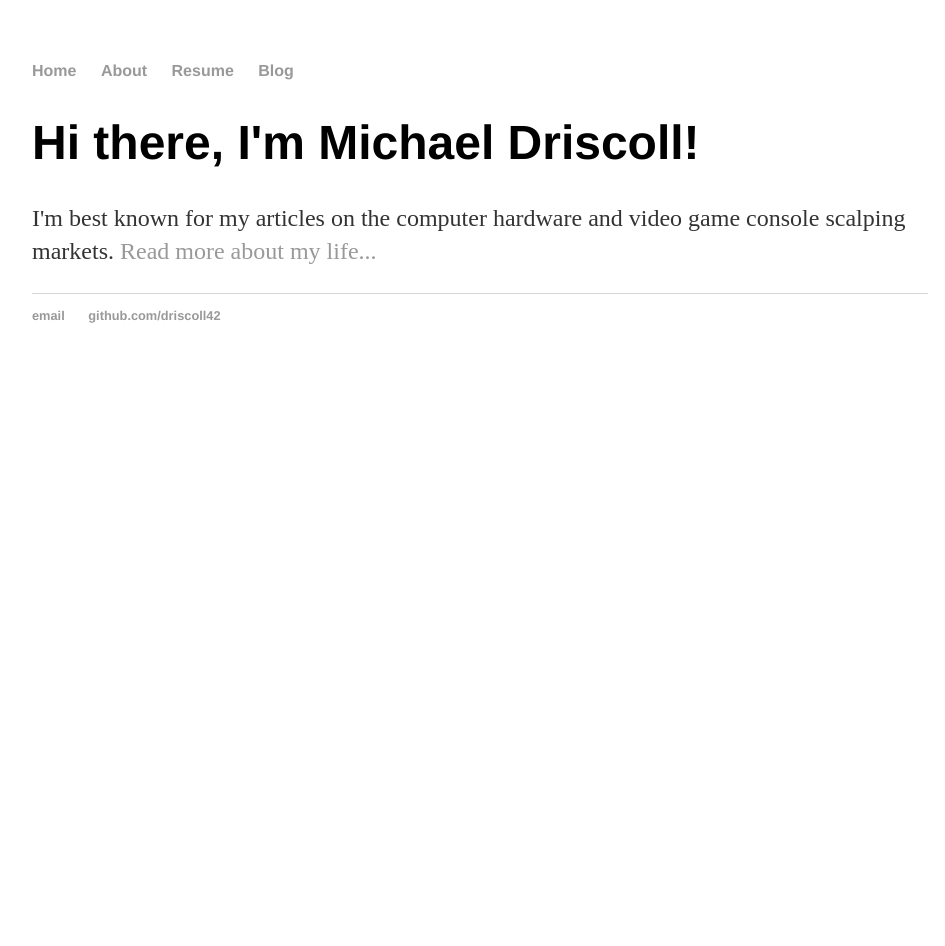
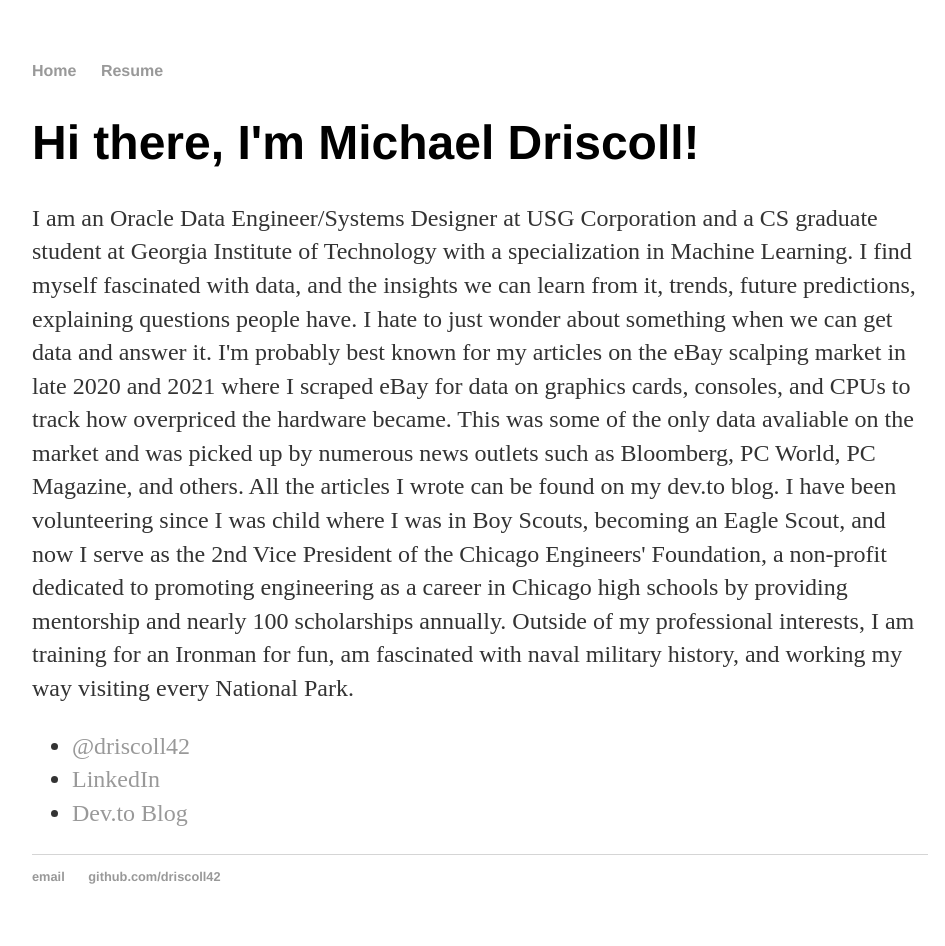
Before and after one commit to driscoll42/driscoll42.github.io, a Jekyll site: the page built from index.html, in a window 1280 px wide. Shown: the whole page, without its empty margins (160-1105 px from the left). Built offline with Jekyll 4.4.1, drawn with Linux system fonts in a browser that asks for light colours; before the commit the page ends 900 px from its top, so only the background shows below that.

Commit message:
Update Various files

```diff
--- a/_layouts/default.html
+++ b/_layouts/default.html
@@ -12,9 +12,7 @@
     <nav>
 <ul>
 <li><a href="/">Home</a></li>
-<li><a href="/about">About</a></li>
 <li><a href="/cv">Resume</a></li>
-<li><a href="/blog">Blog</a></li>
 </ul>
     </nav>
 <div class="container">
--- a/cv/index.html
+++ b/cv/index.html
@@ -10,5 +10,6 @@ title: Resume of Michael Driscoll
 
 	<h3><a href="https://github.com/driscoll42/driscoll42.github.io/blob/main/Michael%20Driscoll%20Resume.pdf" class="download" title="Download Resume as PDF">Download Resume</a></h3>
 
-	<h3></h3>
+	<h3> </h3>
+	<h2> </h2>
 	</div>
--- a/index.html
+++ b/index.html
@@ -5,5 +5,20 @@ title: Michael Driscoll, Data Engineer
 
 		<div class="blurb">
 			<h1>Hi there, I'm Michael Driscoll!</h1>
-			<p>I'm best known for my articles on the computer hardware and video game console scalping markets. <a href="/about">Read more about my life...</a></p>
+			<p>I am an Oracle Data Engineer/Systems Designer at USG Corporation and a CS graduate student at Georgia Institute of Technology with a specialization in Machine Learning.
+
+			I find myself fascinated with data, and the insights we can learn from it, trends, future predictions, explaining questions people have. I hate to just wonder about something when we can get data and answer it.
+
+			I'm probably best known for my articles on the eBay scalping market in late 2020 and 2021 where I scraped eBay for data on graphics cards, consoles, and CPUs to track how overpriced the hardware became. This was some of the only data avaliable on the market and was picked up by numerous news outlets such as Bloomberg, PC World, PC Magazine, and others. All the articles I wrote can be found on my dev.to blog.
+
+			I have been volunteering since I was child where I was in Boy Scouts, becoming an Eagle Scout, and now I serve as the 2nd Vice President of the Chicago Engineers' Foundation, a non-profit dedicated to promoting engineering as a career in Chicago high schools by providing mentorship and nearly 100 scholarships annually.
+
+			Outside of my professional interests, I am training for an Ironman for fun, am fascinated with naval military history, and working my way visiting every National Park.</a></p>
+
+			<ul class="contacts">
+				<li><a href="https://twitter.com/driscoll42">@driscoll42</a></li>
+				<li><a href="https://www.linkedin.com/in/michaelfdriscoll/">LinkedIn</a></li>
+				<li><a href="https://dev.to/driscoll42/">Dev.to Blog</a></li>
+				</ul>
+
 		</div>
```
